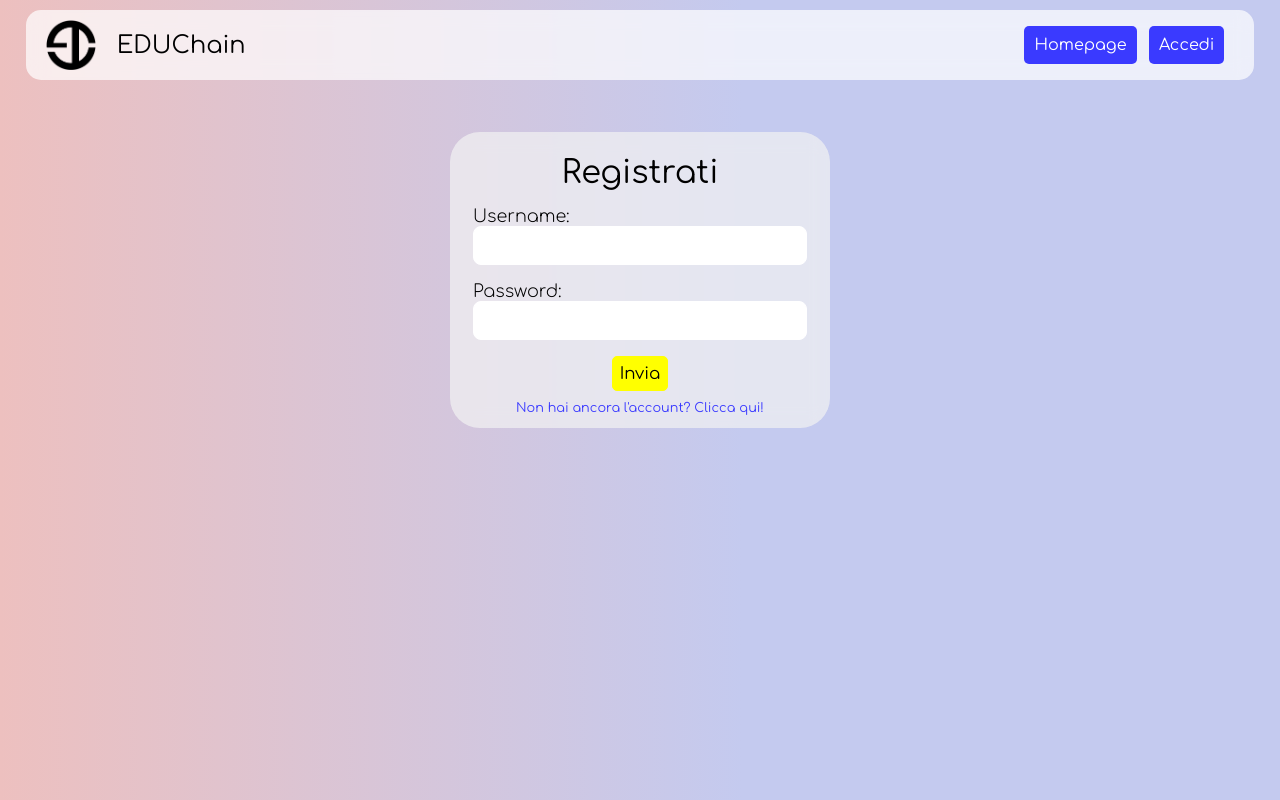
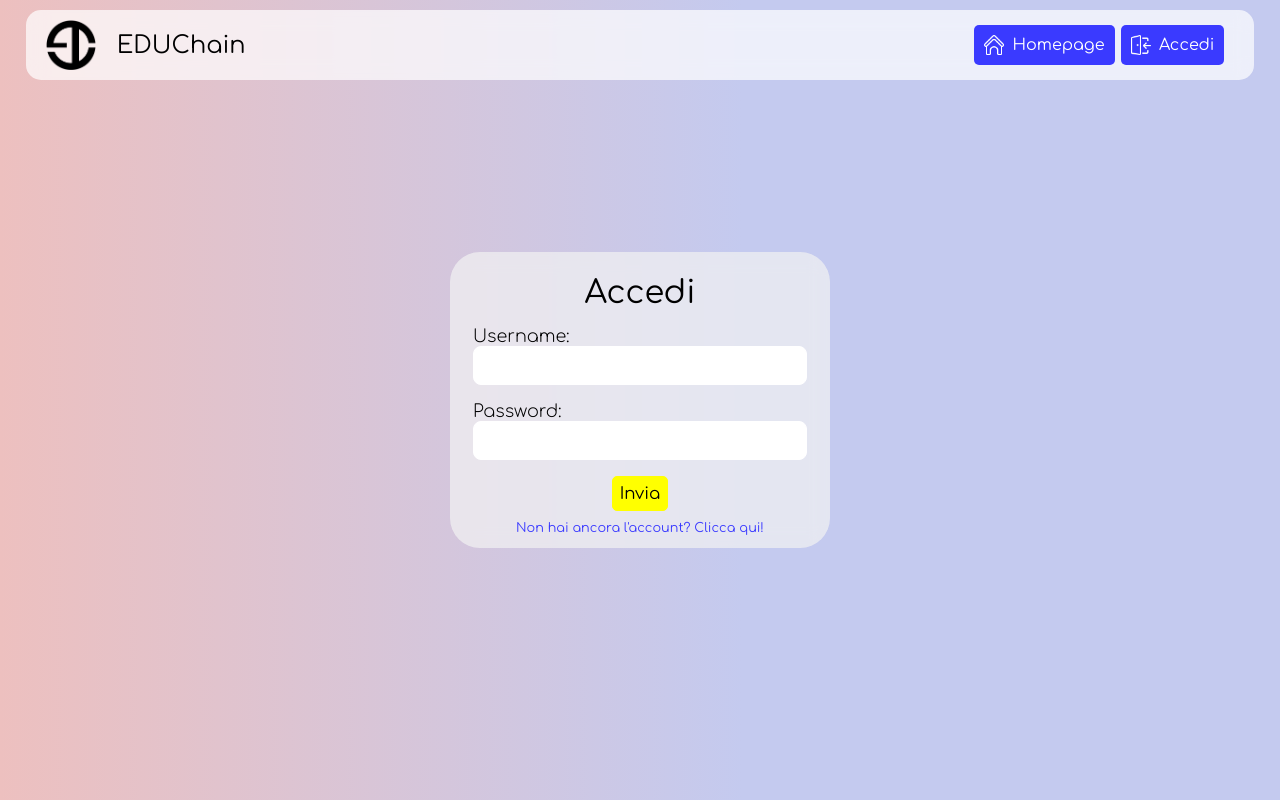
Before and after one commit to RiccardoTonioloDev/EDUChain, a PHP site: the page made by EDUChainV2/Pages/Login&Register.php in a window 1280 px wide. Run offline with PHP 8.4, Linux system fonts and the light colour scheme.

Commit message:
Ho continuato lo sviluppo del comparto  grafico.

```diff
--- a/EDUChainV2/Pages/Login&Register.php
+++ b/EDUChainV2/Pages/Login&Register.php
@@ -16,22 +16,22 @@
         <ul class="sideRight">
             <li>
                 <a class="nav-button" href="#">
+                    <img class="icon" src="../Images/dog-house-2white.png" alt="Home">
                     <div>Homepage</div>
-                    <div class="icon"></div>
                 </a>
             </li>
             <li>
                 <a class="nav-button" href="#">
+                    <img class="icon" src="../Images/login-3white.png" alt="Accedi">
                     <div>Accedi</div>
-                    <div class="icon"></div>
                 </a>
             </li>
         </ul>
     </div>
     <div class='container'>
         <div class='card' id='card'>
-            <div class='cardHeader' id="formType" value='Registrati'>
-                Registrati
+            <div class='cardHeader' id="formType" value='Accedi'>
+                Accedi
             </div>
             <form action='' method='post'>
                 <div class='cardContent'>
@@ -74,7 +74,29 @@
                                                                     </div>
                                                                 </form>`;
             }else{
-                console.log(document.getElementById("formType").getAttribute('value'));
+                document.getElementById("card").innerHTML = `<div class='cardHeader' id='formType' value='Registrati'>
+                                                                    Registrati
+                                                                </div>
+                                                                <form action='' method='post'>
+                                                                    <div class='cardContent'>
+                                                                        <div class='username'>
+                                                                            <div class='formTitle'>Username:</div>
+                                                                            <input class='typeText' type='text' name='UserID' required>
+                                                                        </div>
+                                                                        <div class='password'>
+                                                                            <div class='formTitle'>Password:</div>
+                                                                            <input class='typeText' type='password' name='Password1' required>
+                                                                        </div>
+                                                                        <div class='password'>
+                                                                            <div class='formTitle'>Ripeti la password:</div>
+                                                                            <input class='typeText' type='password' name='Password2' required>
+                                                                        </div>
+                                                                    </div>
+                                                                    <div class='cardButtons'>
+                                                                        <input class='typeSubmit' type='submit' name='Login' value='Invia'>
+                                                                        <div class='trigger' onclick='changeCard()'>Hai già un account? Accedi qui!</div>
+                                                                    </div>
+                                                                </form>`;
             }
         }
     </script>
--- a/EDUChainV2/Styles/Login&Register.css
+++ b/EDUChainV2/Styles/Login&Register.css
@@ -59,7 +59,7 @@ body{
     display: flex;
     justify-content: space-between;
     align-items: center;
-    width: 200px;
+    width: 250px;
     margin-right: 30px;
     list-style: none;
 }
@@ -70,7 +70,7 @@ body{
 
 .nav-button{
     display: flex;
-    justify-content: center;
+    justify-content: space-between;
     align-items: center;
     text-decoration: none;
     color:white;
@@ -80,9 +80,14 @@ body{
 }
 
 .nav-button:hover{
-    background-color: white;
-    color: rgb(58, 58, 255);
+    background-color: rgb(83, 83, 255);
     border:2px solid rgb(58, 58, 255);
+}
+
+.icon{
+    width:20px;
+    height: auto;
+    margin-right: 8px;
 }
 
 /*PAGE CONTENT*/
@@ -91,7 +96,8 @@ body{
     display: flex;
     justify-content: center;
     align-items: center;
-    height: 400px;
+    height: 70vh;
+    margin-top:5vh;
 }
 
 .card{
```
Also changed, not shown: blockchain.json (+1 -1 lines), EDUChainV2/Images/dog-house-2.png (added), EDUChainV2/Images/dog-house-2white.png (added), EDUChainV2/Images/login-3.png (added), EDUChainV2/Images/login-3white.png (added).
